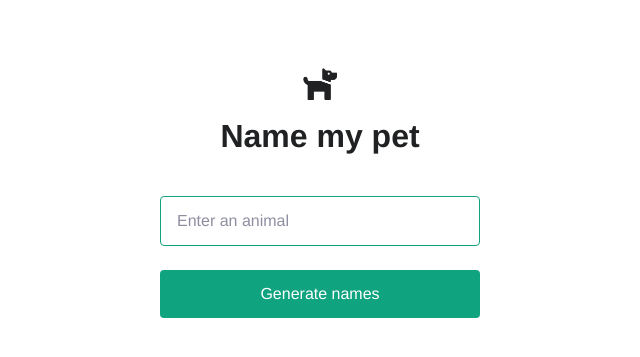
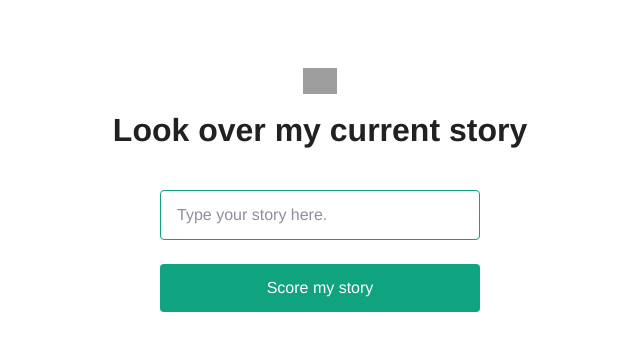
Before and after one commit to sychen23/storyreview-api-flask, a Flask app: page / in a window 1280 px wide. Shown: the top 357 px of the page, without its empty margins (320-960 px from the left). Run offline with Flask 2, Linux system fonts and the light colour scheme; some web fonts are replaced; grey boxes are pictures that could not be loaded.

Commit message:
Add logos and update text to use 'story'

```diff
--- a/app.py
+++ b/app.py
@@ -10,7 +10,7 @@ openai.api_key = os.getenv("OPENAI_API_KEY")
 @app.route("/", methods=("GET", "POST"))
 def index():
     if request.method == "POST":
-        animal = request.form["animal"]
+        animal = request.form["story"]
         response = openai.Completion.create(
             model="text-davinci-003",
             prompt=generate_prompt(animal),
@@ -22,7 +22,7 @@ def index():
     return render_template("index.html", result=result)
 
 
-def generate_prompt(animal):
+def generate_prompt(story):
     return """Suggest three names for an animal that is a superhero.
 
 Animal: Cat
@@ -31,5 +31,5 @@ Animal: Dog
 Names: Ruff the Protector, Wonder Canine, Sir Barks-a-Lot
 Animal: {}
 Names:""".format(
-        animal.capitalize()
+        story.capitalize()
     )
--- a/templates/index.html
+++ b/templates/index.html
@@ -3,17 +3,17 @@
   <title>OpenAI Quickstart</title>
   <link
     rel="shortcut icon"
-    href="{{ url_for('static', filename='dog.png') }}"
+    href="{{ url_for('static', filename='logo-no-background.png') }}"
   />
   <link rel="stylesheet" href="{{ url_for('static', filename='main.css') }}" />
 </head>
 
 <body>
   <img src="{{ url_for('static', filename='dog.png') }}" class="icon" />
-  <h3>Name my pet</h3>
+  <h3>Look over my current story</h3>
   <form action="/" method="post">
-    <input type="text" name="animal" placeholder="Enter an animal" required />
-    <input type="submit" value="Generate names" />
+    <input type="text" name="story" placeholder="Type your story here." required />
+    <input type="submit" value="Score my story" />
   </form>
   {% if result %}
   <div class="result">{{ result }}</div>
```
Also changed, not shown: static/dog.png (deleted), static/logo-no-background.png (added), static/logo-with-text.png (added), static/logo.jpg (added), 2 other files.
